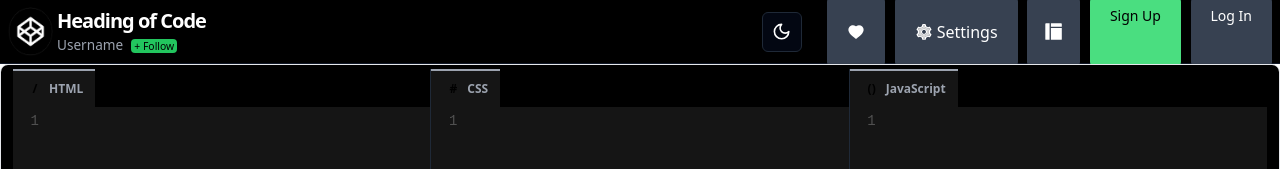
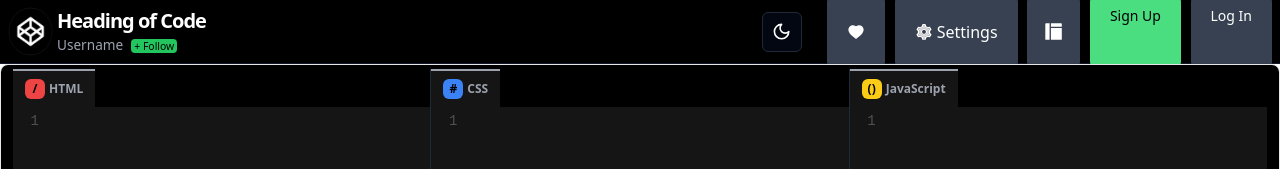
Before and after one commit to hassan-31x/codepen-clone, a React (Vite) app: page / in a window 1280 px wide. Shown: the top 169 px of the page. Built offline with nearby package versions, Linux system fonts and the light colour scheme.

Commit message:
style: changed color style from tailwind

```diff
--- a/src/components/CodeEditor.tsx
+++ b/src/components/CodeEditor.tsx
@@ -20,9 +20,9 @@ type NewEditorProps = {
 
 
 const COLORS = {
-  HTML: 'red-500',
-  CSS: 'blue-500',
-  JavaScript: 'yellow-400'
+  HTML: '#ef4444',
+  CSS: '#3b82f6',
+  JavaScript: '#facc15'
 }
 
 const SYMBOLS = {
@@ -44,11 +44,10 @@ const CodeEditor = ({
       onChange(value);
   }
 
-
   return (
     <div className='w-full h-full flex flex-col items-start'>
       <div className='bg-[#151515] text-gray-400 flex items-center gap-1 px-3 text-xs lg:text-md lg:font-semibold border-t-2 border-gray-400 py-2'>
-        <span className={`text-black text-xs w-5 h-5 flex items-center justify-center rounded-md bg-${COLORS[name]}`}>{SYMBOLS[name]}</span>
+        <span className="text-black text-xs w-5 h-5 flex items-center justify-center rounded-md" style={{ background: COLORS[name] }}>{SYMBOLS[name]}</span>
         {name}
       </div>
       <ControlledEditor
```
